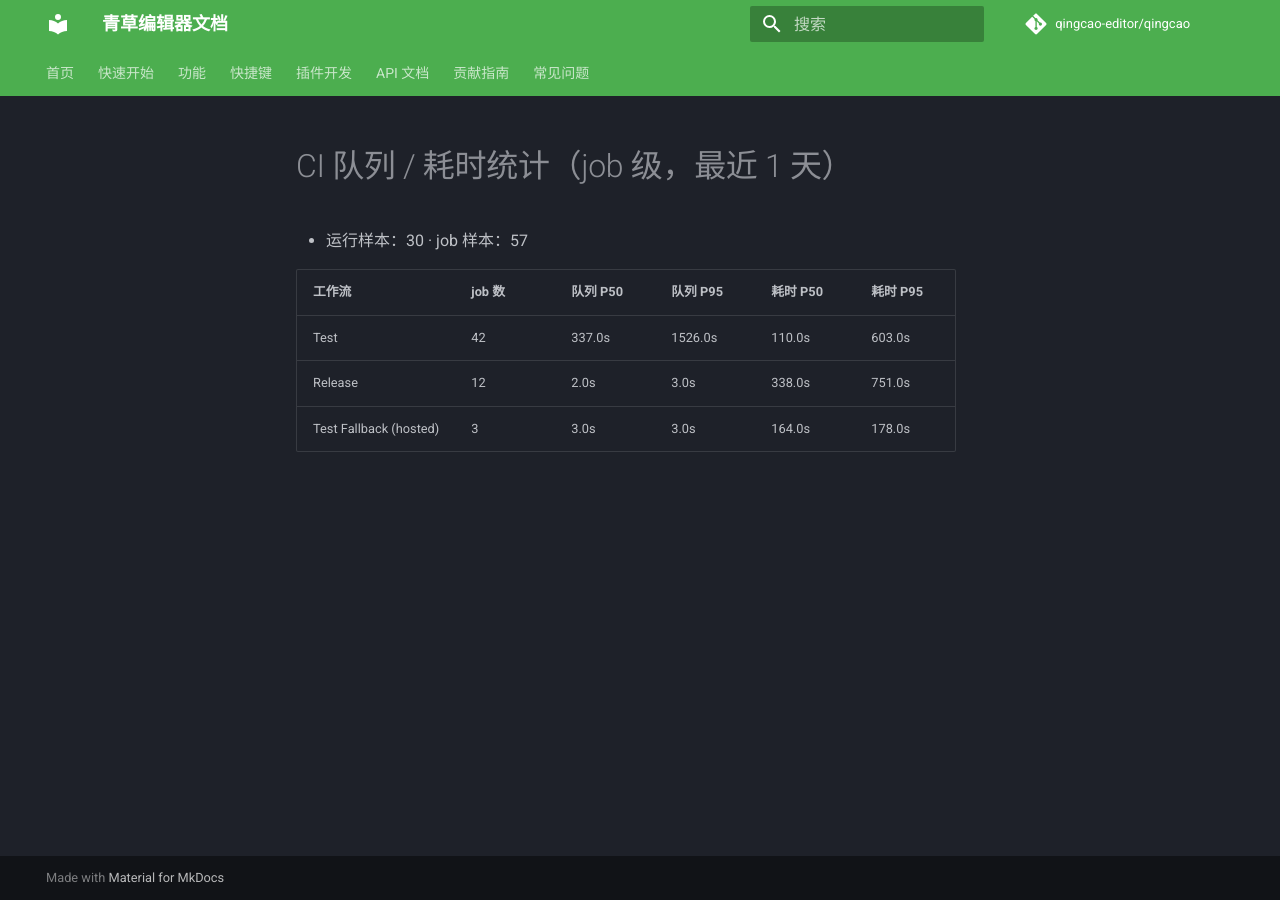
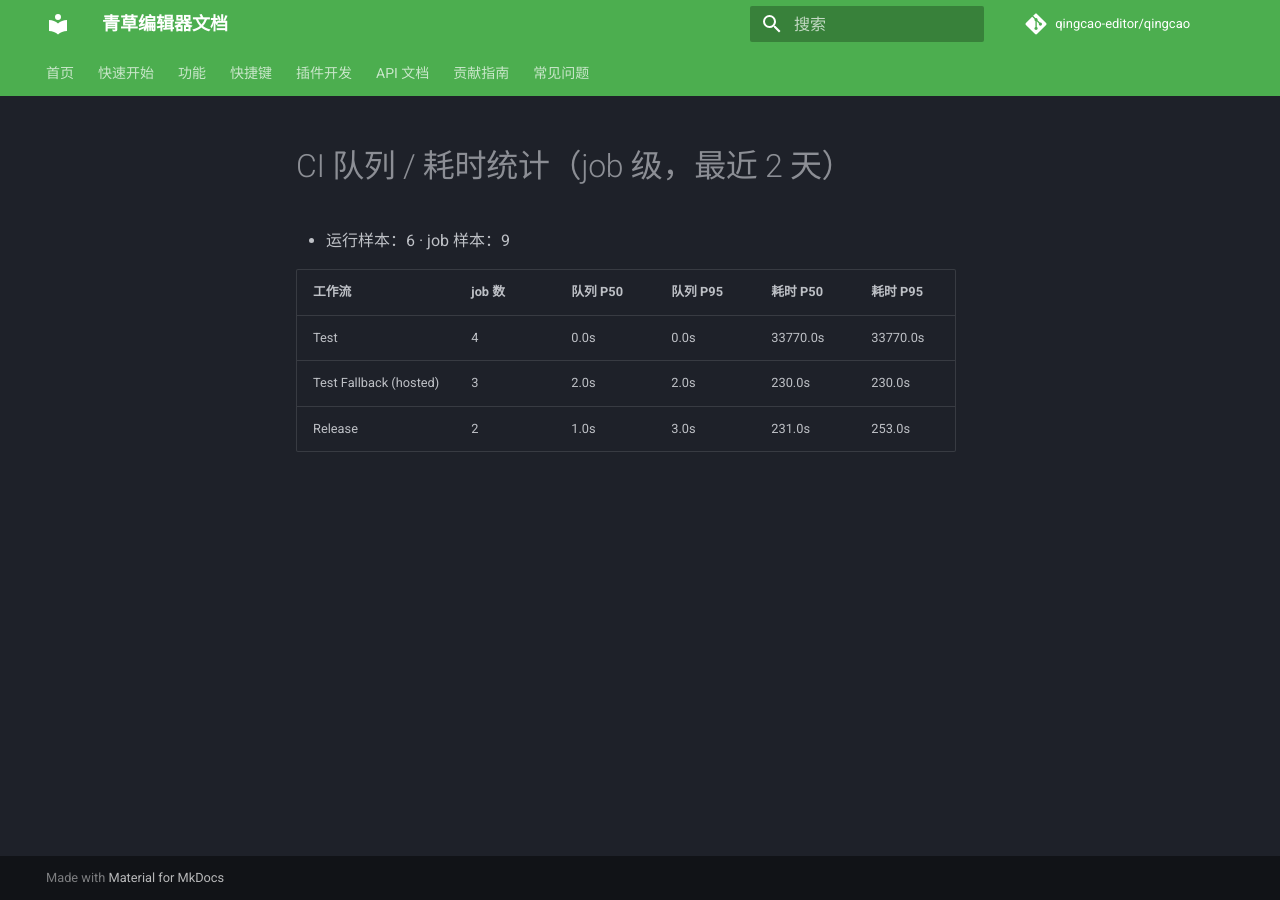
Before and after one commit to TomJerryGit/qingcao, an MkDocs documentation site: the page built from docs/ci_queue_report.md, in a window 1280 px wide. Built offline with MkDocs 1.6.1 and Material for MkDocs 9.7.7, drawn with Linux system fonts in a browser that asks for light colours; comment, search, counter and statistics services are not loaded.

Commit message:
docs(ci): 迁移 3 天后队列复测（fallback 2s；Test 异常 9.4h 待查）

```diff
--- a/docs/ci_queue_report.md
+++ b/docs/ci_queue_report.md
@@ -1,9 +1,9 @@
-# CI 队列 / 耗时统计（job 级，最近 1 天）
+# CI 队列 / 耗时统计（job 级，最近 2 天）
 
-- 运行样本：30 · job 样本：57
+- 运行样本：6 · job 样本：9
 
 | 工作流 | job 数 | 队列 P50 | 队列 P95 | 耗时 P50 | 耗时 P95 |
 |---|---|---|---|---|---|
-| Test | 42 | 337.0s | 1526.0s | 110.0s | 603.0s |
-| Release | 12 | 2.0s | 3.0s | 338.0s | 751.0s |
-| Test Fallback (hosted) | 3 | 3.0s | 3.0s | 164.0s | 178.0s |
+| Test | 4 | 0.0s | 0.0s | 33770.0s | 33770.0s |
+| Test Fallback (hosted) | 3 | 2.0s | 2.0s | 230.0s | 230.0s |
+| Release | 2 | 1.0s | 3.0s | 231.0s | 253.0s |
```
Also changed, not shown: docs/ci_queue_optimization.md (+12 -0 lines).
